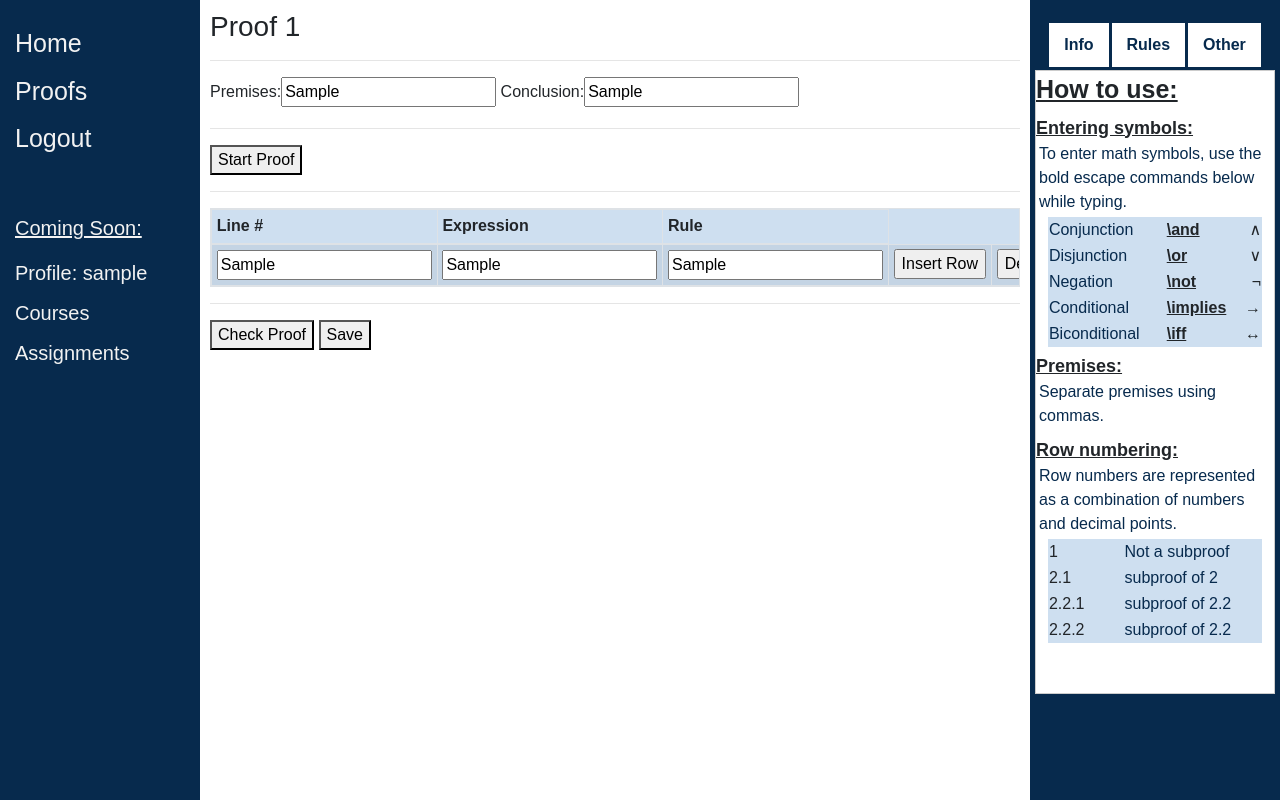
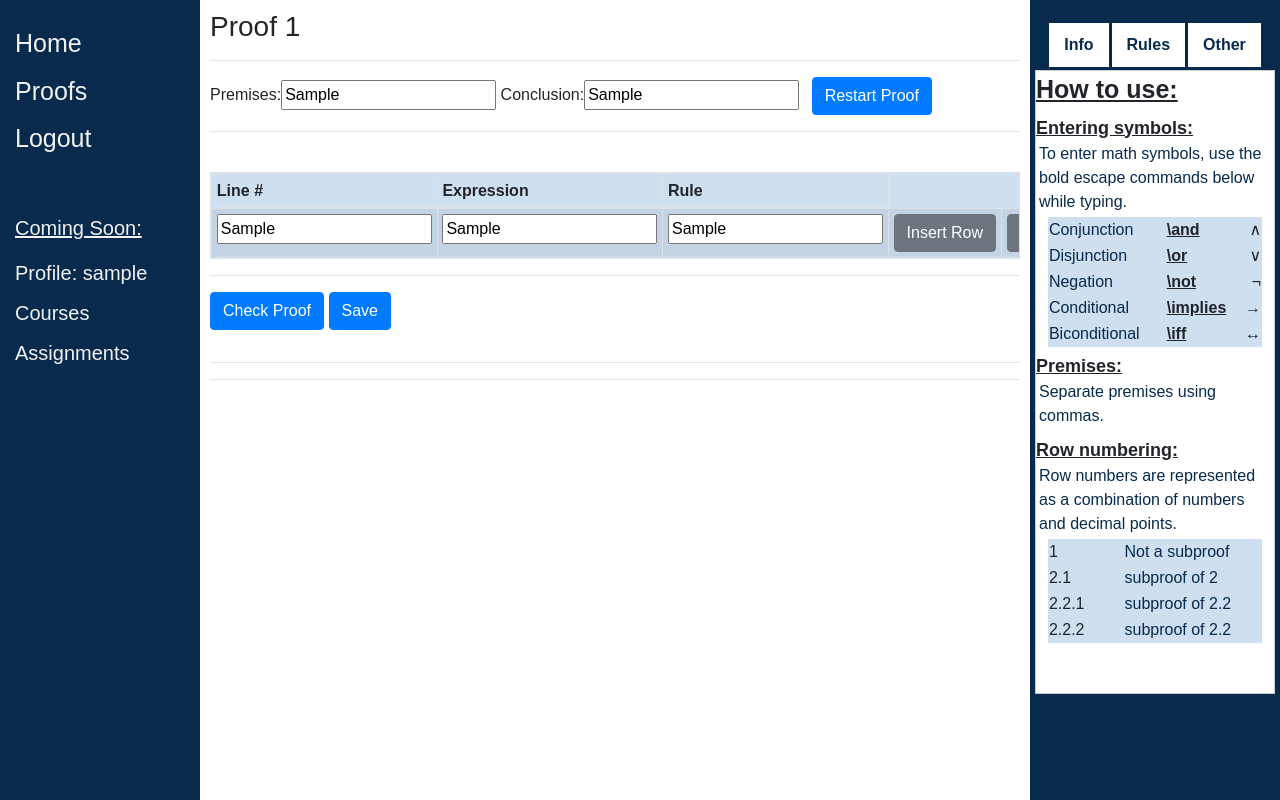
Before and after one commit to cmsho/Proof-Tool, a Django app: page /proofs/1/update/ in a window 1280 px wide. Run offline with Django 3.2, Linux system fonts and the light colour scheme; a user stored in the database is signed in; tables that the repository leaves empty hold one stand-in row (values such as "Sample post"); some libraries are stand-ins or nearby versions.

Commit message:
changes to make proof_checker.html and proof_add_edit.html similar

```diff
--- a/proofchecker/templates/proofchecker/proof_add_edit.html
+++ b/proofchecker/templates/proofchecker/proof_add_edit.html
@@ -1,16 +1,15 @@
 {% extends 'proofchecker/base.html' %}
 {% load static %}
 {% block content %}
+
     <h3>Proof {{ object.pk }}</h3>
     <hr>
     <form id="proof_form" action="" method="post">
         <div>
             {% csrf_token %}
             {{ form.as_table }}
-        </div>
-        <hr>
-        <div id="init_proof">
-            <button type="button" id="btn_init_proof" onclick="start_proof(this)">Start Proof</button>
+            <button id="btn_start_proof" class="btn btn-primary mx-2" type="button" onclick="start_proof(this)" >Start Proof</button>
+            <button id="btn_restart_proof" class="btn btn-primary mx-2 hidden" type="button" onclick="restart_proof(this)" >Restart Proof</button>
         </div>
         <hr>
         {% if formset %}
@@ -24,79 +23,121 @@
                         <td>Rule</td>
                     </tr>
                 </thead>
+                <div id="valid-premise-div"/>
+                <div id="valid-conclusion-div"/>
+                <br>
                 <tbody id="proofline-list">
                     {% for line in formset %}
                         <tr id="proofline_set-{{ forloop.counter0 }}" class="proofline_set">
-                            <td class="td-hidden" hidden>{{ line.id }}{{ line.DELETE }}{{ line.ORDER }}</td>
                             {% if line.DELETE.value  %}
                                 <td hidden>{{ line.line_no }}</td>
                                 <td hidden>{{ line.formula }}</td>
                                 <td hidden>{{ line.rule }}</td>
-                                <td hidden><input class="insert-row" type="button" id="id-form-btn-insert-row-{{ forloop.counter0 }}" value="Insert Row" onclick="add_proofline_form(this)"></td>
-                                <td hidden><input class="delete-row" type="button" id="id-form-btn-delete-row-{{ forloop.counter0 }}" value="Delete" onclick="remove_proofline_form(this)"></td>
+                                <td hidden>
+                                    <input class="insert-row btn btn-secondary" type="button" name="form-{{ forloop.counter0 }}-insert-btn" id="id_form-{{ forloop.counter0 }}-insert-btn"
+                                        value="Insert Row" onclick="insert_form(this)">
+                                </td>
+                                <td hidden>
+                                    <input class="create-subproof btn btn-secondary" type="button" name="form-{{ forloop.counter0 }}-create-subproof-btn" id="id_form-{{ forloop.counter0 }}-create-subproof-btn"
+                                        value="Create Subproof" onclick="create_subproof(this)">
+                                </td>
+                                <td hidden>
+                                    <input class="delete-row btn btn-secondary" type="button" name="form-{{ forloop.counter0 }}-delete-btn" id="id_form-{{ forloop.counter0 }}-delete-btn"
+                                        value="Delete Row" onclick="delete_form(this)">
+                                </td>
+                                <td hidden>
+                                    <input class="conclude-subproof btn btn-secondary" type="button" name="form-{{ forloop.counter0 }}-conclude-subproof-btn"
+                                        id="id_form-{{ forloop.counter0 }}-conclude-subproof-btn" value="Conclude Subproof" onclick="conclude_subproof(this)">
+                                </td>
                             {% else %}
                                 <td>{{ line.line_no }}</td>
                                 <td>{{ line.formula }}</td>
                                 <td>{{ line.rule }}</td>
-                                <td><input class="insert-row" type="button" id="id-form-btn-insert-row-{{ forloop.counter0 }}" value="Insert Row" onclick="add_proofline_form(this)"></td>
-                                <td><input class="delete-row" type="button" id="id-form-btn-delete-row-{{ forloop.counter0 }}" value="Delete" onclick="remove_proofline_form(this)"></td>
+                                <td>
+                                    <input class="insert-row btn btn-secondary" type="button" name="form-{{ forloop.counter0 }}-insert-btn" id="id_form-{{ forloop.counter0 }}-insert-btn"
+                                        value="Insert Row" onclick="insert_form(this)">
+                                </td>
+                                <td>
+                                    <input class="create-subproof btn btn-secondary" type="button" name="form-{{ forloop.counter0 }}-create-subproof-btn" id="id_form-{{ forloop.counter0 }}-create-subproof-btn"
+                                        value="Create Subproof" onclick="create_subproof(this)">
+                                </td>
+                                <td>
+                                    <input class="delete-row btn btn-secondary" type="button" name="form-{{ forloop.counter0 }}-delete-btn" id="id_form-{{ forloop.counter0 }}-delete-btn"
+                                        value="Delete Row" onclick="delete_form(this)">
+                                </td>
+                                <td>
+                                    <input class="conclude-subproof btn btn-secondary" type="button" name="form-{{ forloop.counter0 }}-conclude-subproof-btn"
+                                        id="id_form-{{ forloop.counter0 }}-conclude-subproof-btn" value="Conclude Subproof" onclick="conclude_subproof(this)">
+                                </td>
                             {% endif %}
+                            <td class="td-hidden" hidden>{{ line.id }}{{ line.DELETE }}{{ line.ORDER }}</td>
                         </tr>
                     {% endfor %}
                     <tr id="empty-form" class="hidden">
-                        <td class="td-hidden" hidden>{{ formset.empty_form.id }}{{ formset.empty_form.DELETE }}{{ formset.empty_form.ORDER }}</td>
                         <td>{{ formset.empty_form.line_no }}</td>
                         <td>{{ formset.empty_form.formula }}</td>
                         <td>{{ formset.empty_form.rule }}</td>
-                        <td><input class="insert-row" type="button" id="id-form-btn-insert-row-__prefix__" value="Insert Row" onclick="add_proofline_form(this)"></td>
-                        <td><input class="delete-row" type="button" id="id-form-btn-delete-row-__prefix__" value="Delete" onclick="remove_proofline_form(this)"></td>
+                        <td>
+                            <input class="insert-row btn btn-secondary" type="button" name="form-{{ forloop.counter0 }}-insert-btn" id="id_form-{{ forloop.counter0 }}-insert-btn"
+                                value="Insert Row" onclick="insert_form(this)">
+                        </td>
+                        <td>
+                            <input class="create-subproof btn btn-secondary" type="button" name="form-{{ forloop.counter0 }}-create-subproof-btn" id="id_form-{{ forloop.counter0 }}-create-subproof-btn"
+                                value="Create Subproof" onclick="create_subproof(this)">
+                        </td>
+                        <td>
+                            <input class="delete-row btn btn-secondary" type="button" name="form-{{ forloop.counter0 }}-delete-btn" id="id_form-{{ forloop.counter0 }}-delete-btn"
+                                value="Delete Row" onclick="delete_form(this)">
+                        </td>
+                        <td>
+                            <input class="conclude-subproof btn btn-secondary" type="button" name="form-{{ forloop.counter0 }}-conclude-subproof-btn"
+                                id="id_form-{{ forloop.counter0 }}-conclude-subproof-btn" value="Conclude Subproof" onclick="conclude_subproof(this)">
+                        </td>
+                        <td class="td-hidden" hidden>{{ formset.empty_form.id }}{{ formset.empty_form.DELETE }}{{ formset.empty_form.ORDER }}</td>
                     </tr>
                 </tbody>
             </table>
         {% endif %}
         <hr>
-
+        <button name="check_proof" type="submit" class="btn btn-primary mb-3">Check Proof</button>
+        <button name="submit" type="submit" class="btn btn-primary mb-3">Save</button>
+        <hr>
         <!-- Display validation errors from form fields-->
-        {% for line in formset %}
-            {% for field in line %}
-                {% if field.errors %}
+    {% for line in formset %} {% for field in line %} {% if field.errors %}
     <div class="container">
         {% for error in field.errors %}
         <div class="row">
             {% if line.line_no.value %}
-                        <p><strong>Error on line {{line.line_no.value}}:</strong> {{ error }}</p>
+            <p>
+                <strong>Error on line {{line.line_no.value}}:</strong> {{ error }}</p>
             {% elif error == "This field is required." %}
-                        <p><strong>Error:</strong> All fields are required</p>
+            <p>
+                <strong>Error:</strong> All fields are required</p>
             {% else %}
-                        <p><strong>Error:</strong> {{ error }}</p>
+            <p>
+                <strong>Error:</strong> {{ error }}</p>
 
             {% endif %}
         </div>
         {% endfor %}
     </div>
-                {% endif %}
-            {% endfor %}
-        {% endfor %}
+    {% endif %} {% endfor %} {% endfor %}
 
     <!-- Display response from Proof Checker-->
-        {% if response %}
-
-        {% if response.err_msg %}
-        <p> <strong>Result:</strong> {{ response.err_msg }} </p>
+    {% if response %} {% if response.err_msg %}
+    <p>
+        <strong>Result:</strong> {{ response.err_msg }} </p>
     {% else %}
-        <p> <strong>Result:</strong> The proof is valid and complete!</p>
-        {% endif %}
-
-        {% endif %}
-
-        <button name="check_proof" type="submit">Check Proof</button>
-        <button name="submit" type="submit">Save</button>
+    <p>
+        <strong>Result:</strong> The proof is valid and complete!</p>
+    {% endif %} {% endif %}
+    <hr>
     </form>
 
     {% include 'proofchecker/right_navigation_menu.html' %}
 
-    {% block js_block %}
-        <script type="text/javascript" src="{% static 'js/line_functionality.js' %}"></script>
-        <script src="{% static 'js/add_edit.js' %}"></script>
+    <script src="{% static 'js/syntax.js' %}"></script>
+    <script src="{% static 'js/proof_checker.js' %}"></script>
+    <script src="{% static 'js/valid_input.js' %}"></script>
+
 {% endblock %}
-{% endblock %}
```
Also changed, not shown: proofchecker/templates/proofchecker/proof_checker.html (+22 -0 lines). Lines whose indentation alone changed are shown as unchanged.
